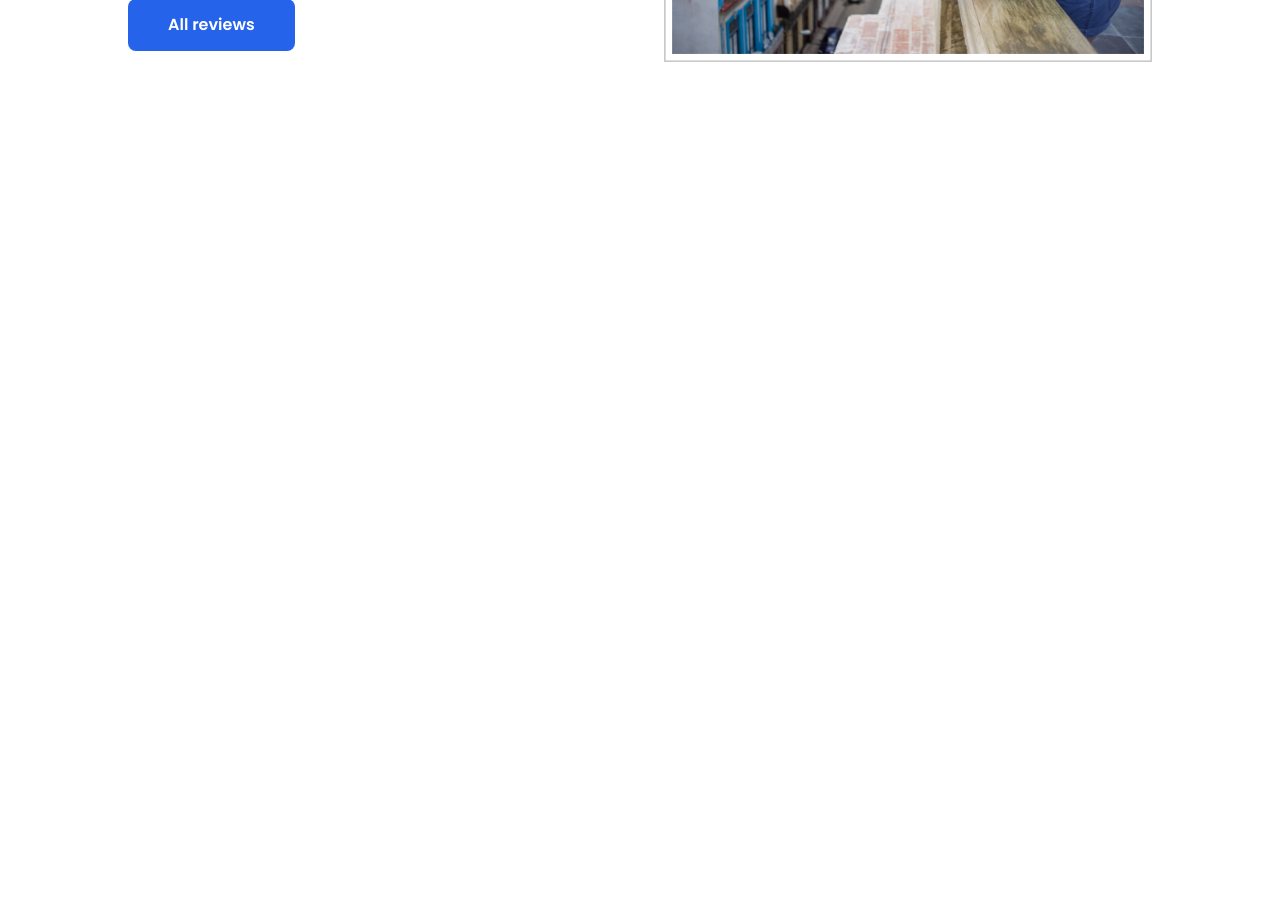
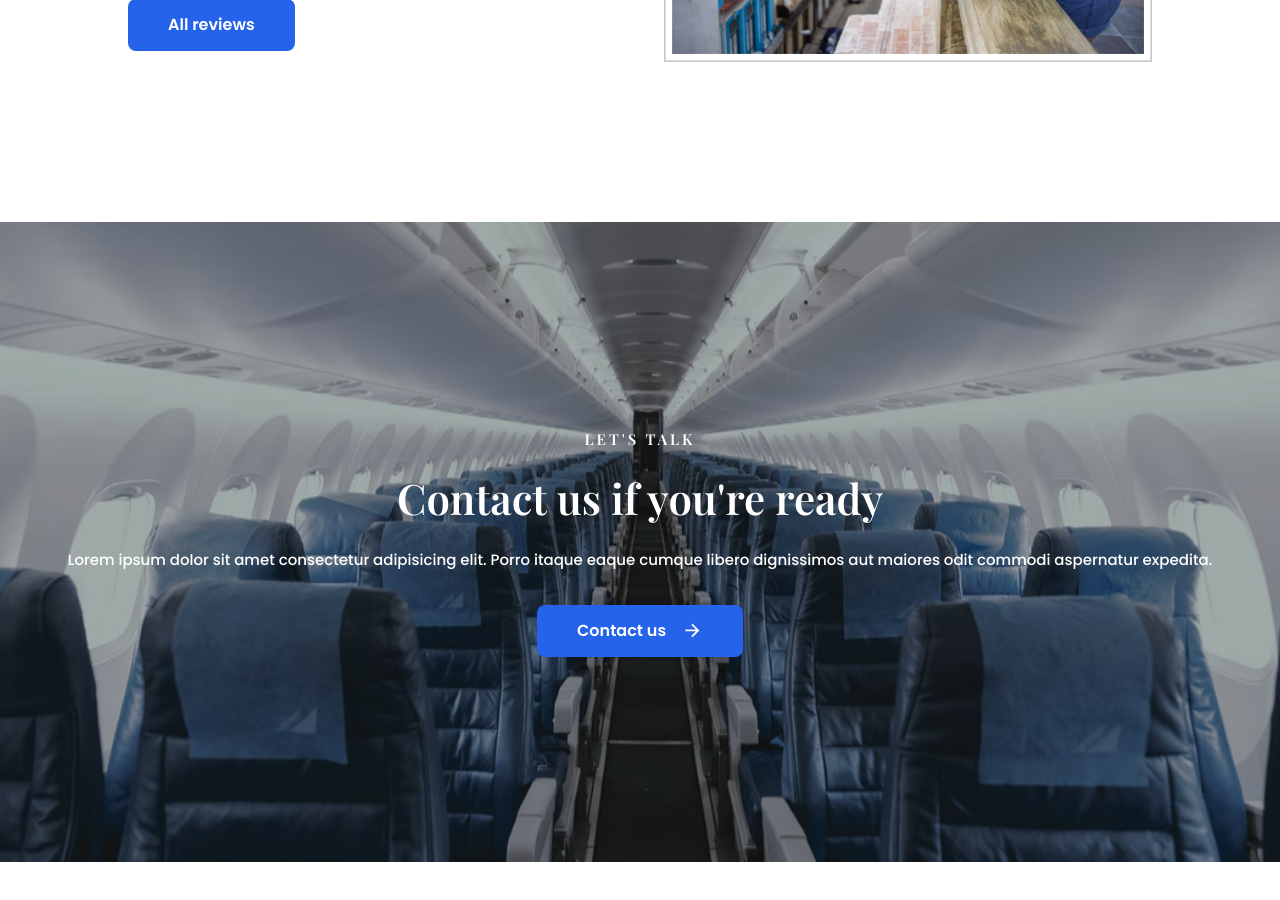
Before and after one commit to fajarfadillahh/travello-travel-agency-react-tailwind, a React (Vite) app: page / in a window 1280 px wide. Shown: the part 2800-3700 px from the top of the page. Before the commit the page ends 2926 px from the top, so only its background shows below. Built offline with nearby package versions, Linux system fonts and the light colour scheme.

Commit message:
create: Callback components

```diff
--- /dev/null
+++ b/src/components/Callback.jsx
@@ -0,0 +1,45 @@
+import React from "react";
+import { Link } from "react-router-dom";
+
+// import icons
+import { RiArrowRightLine } from "react-icons/ri";
+
+// import images
+import CallbackImg from "../assets/images/callback-img.png";
+
+export default function Callback() {
+  return (
+    <section className="callback section">
+      <div className="callback__wrapper relative flex h-[640px] items-center">
+        <img
+          src={CallbackImg}
+          alt="callback img"
+          className="callback__img absolute top-0 left-0 h-full w-full object-cover object-center"
+        />
+
+        {/* overlay */}
+        <div className="absolute top-0 left-0 h-full w-full bg-gray-900/30" />
+
+        <div className="callback__container container">
+          <div className="callback__data relative text-center">
+            <p className="callback__subtitle section-subtitle text-white">
+              Let's talk
+            </p>
+            <h1 className="callback__title section-title text-white">
+              Contact us if you're ready
+            </h1>
+            <p className="callback__text section-text pb-8 text-white">
+              Lorem ipsum dolor sit amet consectetur adipisicing elit. Porro
+              itaque eaque cumque libero dignissimos aut maiores odit commodi
+              aspernatur expedita.
+            </p>
+            <Link to="/contact" className="callback__button button inline-flex">
+              Contact us
+              <RiArrowRightLine className="text-[1.3rem] text-white" />
+            </Link>
+          </div>
+        </div>
+      </div>
+    </section>
+  );
+}
--- a/src/pages/Home.jsx
+++ b/src/pages/Home.jsx
@@ -7,6 +7,7 @@ import About from "../parts/HomePage/About";
 import Service from "../parts/HomePage/Service";
 import Destinations from "../parts/HomePage/Destinations";
 import Review from "../components/Review";
+import Callback from "../components/Callback";
 
 export default function Home() {
   return (
@@ -17,6 +18,7 @@ export default function Home() {
       <Service />
       <Destinations />
       <Review />
+      <Callback />
     </>
   );
 }
```
